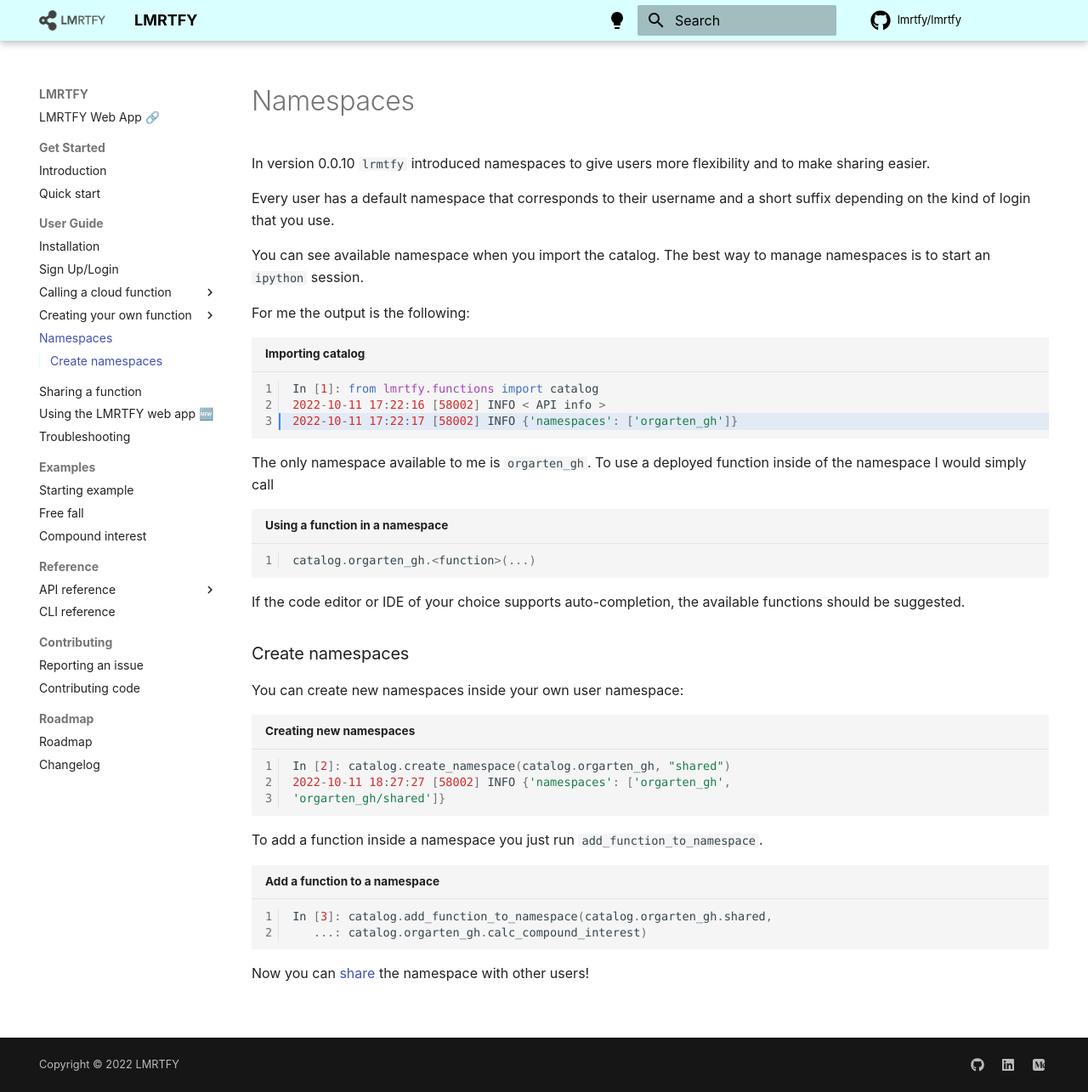
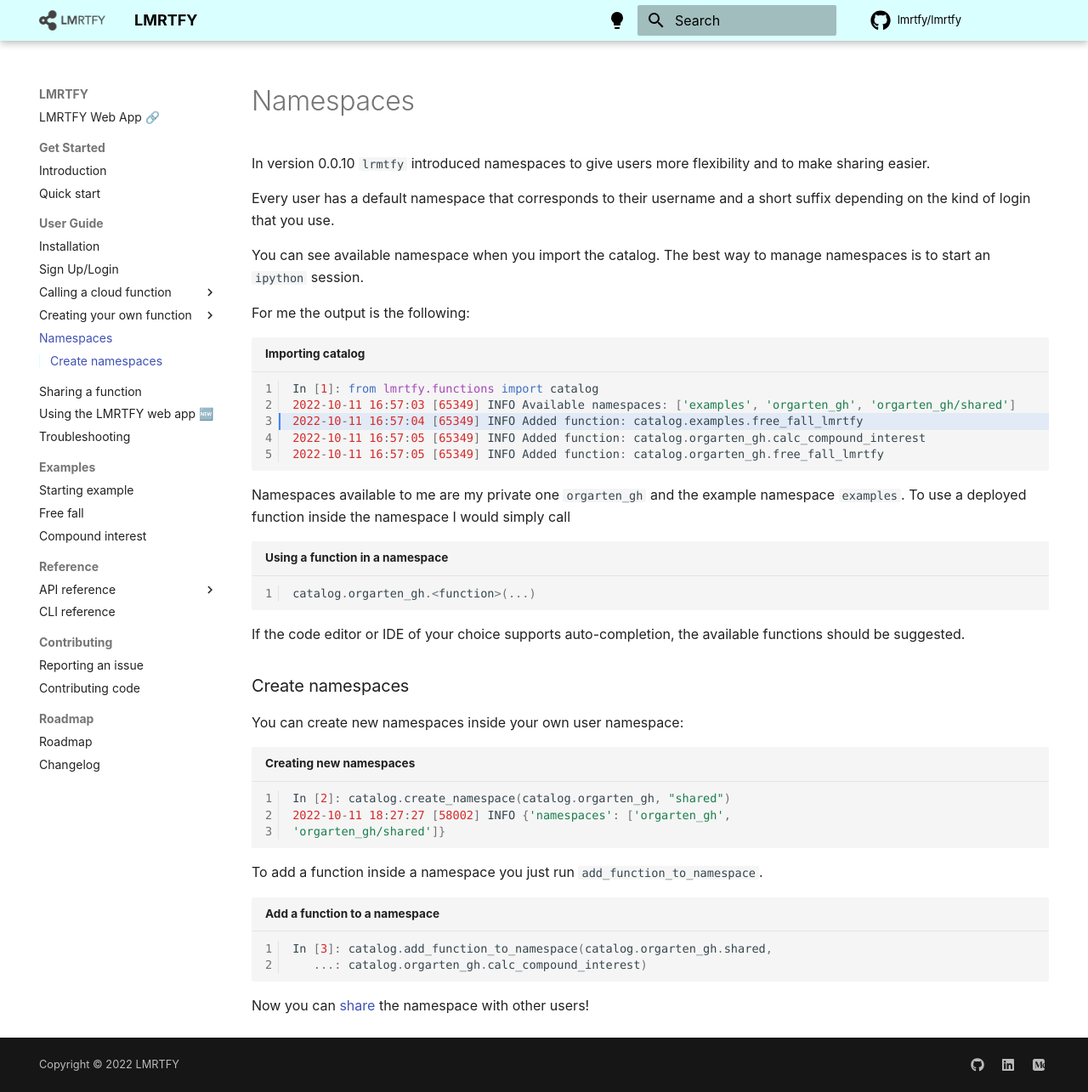
Before and after one commit to lmrtfy/lmrtfy, an MkDocs documentation site: the page built from docs/user_guide/namespaces.md, in a window 1280 px wide and 1285 px high. Shown: the whole window at 85% size. Built offline with MkDocs 1.6.1 and Material for MkDocs 9.7.7, drawn with Linux system fonts in a browser that asks for light colours; comment, search, counter and statistics services are not loaded; the version menu is left out.

Commit message:
fixed namespace docs

````diff
--- a/docs/user_guide/namespaces.md
+++ b/docs/user_guide/namespaces.md
@@ -10,12 +10,14 @@ to start an `ipython` session.
 For me the output is the following:
 ```python title="Importing catalog" linenums="1" hl_lines="3"
 In [1]: from lmrtfy.functions import catalog
-2022-10-11 17:22:16 [58002] INFO < API info >
-2022-10-11 17:22:17 [58002] INFO {'namespaces': ['orgarten_gh']}
+2022-10-11 16:57:03 [65349] INFO Available namespaces: ['examples', 'orgarten_gh', 'orgarten_gh/shared']
+2022-10-11 16:57:04 [65349] INFO Added function: catalog.examples.free_fall_lmrtfy
+2022-10-11 16:57:05 [65349] INFO Added function: catalog.orgarten_gh.calc_compound_interest
+2022-10-11 16:57:05 [65349] INFO Added function: catalog.orgarten_gh.free_fall_lmrtfy
 ```
 
-The only namespace available to me is `orgarten_gh`. To use a deployed function inside of the
-namespace I would simply call
+Namespaces available to me are my private one `orgarten_gh` and the example namespace `examples`.
+To use a deployed function inside the namespace I would simply call
 
 ```python title="Using a function in a namespace" linenums="1"
 catalog.orgarten_gh.<function>(...)
````
